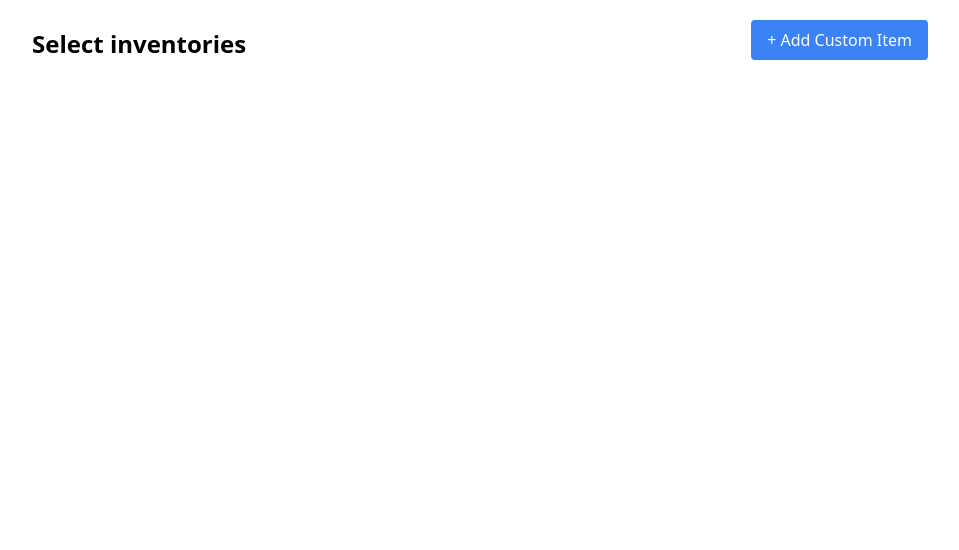
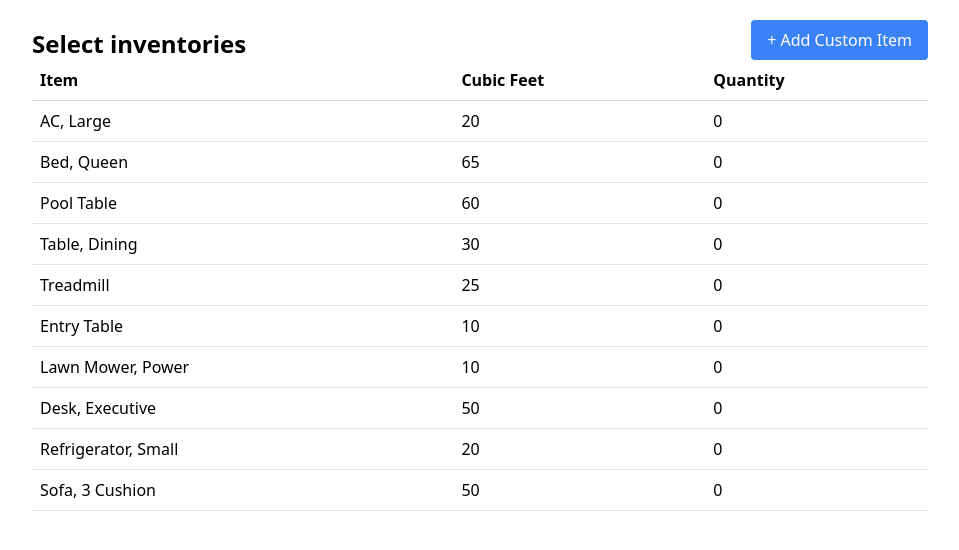
Before and after one commit to 5gada-software/cluadAItoReact, a React (Vite) app in the folder frontend/: page / in a window 1280 px wide. Shown: the top 550 px of the page, without its empty margins (160-1119 px from the left). Built offline with nearby package versions, Linux system fonts and the light colour scheme.

Commit message:
update 3 files and delete 1 file

```diff
--- a/frontend/src/components/listing.jsx
+++ b/frontend/src/components/listing.jsx
@@ -1,19 +1,63 @@
-import React from "react";
+import React, { useState, useEffect } from "react";
+import Table from "../ui/table";
 
 const columns = ["Item", "Cubic Feet", "Quantity"];
 const inventoryData = [
-  { name: "AC, Large", cubicFeet: 20, category: "Appliances",quantity:0 },
-  { name: "Bed, Queen", cubicFeet: 65, category: "Bedroom",quantity:0 },
-  { name: "Pool Table", cubicFeet: 60, category: "Den",quantity:0 },
-  { name: "Table, Dining", cubicFeet: 30, category: "Dining Room" ,quantity:0},
-  { name: "Treadmill", cubicFeet: 25, category: "Exercise" ,quantity:0},
-  { name: "Entry Table", cubicFeet: 10, category: "Foyer" ,quantity:0},
-  { name: "Lawn Mower, Power", cubicFeet: 10, category: "Garage" ,quantity:0},
-  { name: "Desk, Executive", cubicFeet: 50, category: "Home Office" ,quantity:0},
-  { name: "Refrigerator, Small", cubicFeet: 20, category: "Kitchen",quantity:0 },
-  { name: "Sofa, 3 Cushion", cubicFeet: 50, category: "Living/Family Room",quantity:0 },
+  { name: "AC, Large", cubicFeet: 20, category: "Appliances", quantity: 0 },
+  { name: "Bed, Queen", cubicFeet: 65, category: "Bedroom", quantity: 0 },
+  { name: "Pool Table", cubicFeet: 60, category: "Den", quantity: 0 },
+  {
+    name: "Table, Dining",
+    cubicFeet: 30,
+    category: "Dining Room",
+    quantity: 0,
+  },
+  { name: "Treadmill", cubicFeet: 25, category: "Exercise", quantity: 0 },
+  { name: "Entry Table", cubicFeet: 10, category: "Foyer", quantity: 0 },
+  { name: "Lawn Mower, Power", cubicFeet: 10, category: "Garage", quantity: 0 },
+  {
+    name: "Desk, Executive",
+    cubicFeet: 50,
+    category: "Home Office",
+    quantity: 0,
+  },
+  {
+    name: "Refrigerator, Small",
+    cubicFeet: 20,
+    category: "Kitchen",
+    quantity: 0,
+  },
+  {
+    name: "Sofa, 3 Cushion",
+    cubicFeet: 50,
+    category: "Living/Family Room",
+    quantity: 0,
+  },
 ];
 
 export default function Listing() {
-  return <div></div>;
+  const [mappedData, setMappedData] = useState([]);
+  const [loading, setLoading] = useState(true);
+  const [error, setError] = useState(null);
+
+  useEffect(() => {
+    try {
+      const mapped = inventoryData.map((item) => ({
+        Item: item.name,
+        "Cubic Feet": item.cubicFeet,
+        Quantity: item.quantity,
+      }));
+      setMappedData(mapped);
+    } catch (err) {
+      setError(err.message);
+    } finally {
+      setLoading(false);
+    }
+  }, []);
+
+  return (
+    <div>
+      <Table data={mappedData} columns={columns} loading={loading} error={error} />
+    </div>
+  );
 }
--- a/frontend/src/pages/page1.jsx
+++ b/frontend/src/pages/page1.jsx
@@ -1,6 +1,7 @@
 import React from "react";
 import Search from "../components/search";
 import AddCustomItemForm from "../components/AddCustomItemForm";
+import Listing from "../components/listing";
 
 export default function Page1() {
   return (
@@ -9,6 +10,9 @@ export default function Page1() {
         <Search />
         <AddCustomItemForm />
       </div>
+      <div>
+        <Listing />
+      </div>
     </div>
   );
 }
--- a/frontend/src/ui/model.jsx
+++ /dev/null
@@ -1,46 +0,0 @@
-import React from "react";
-
-const Modal = ({ isOpen, onClose, children }) => {
-  const overlayClasses = isOpen
-    ? "fixed inset-0 bg-black opacity-50 z-50"
-    : "hidden";
-  const modalClasses = isOpen
-    ? "fixed inset-0 flex items-center justify-center z-50"
-    : "hidden";
-  function preventClose(e) {
-    e.stopPropagation();
-  }
-  return (
-    <>
-      <div className={overlayClasses} onClick={onClose}></div>
-      <div className={modalClasses} onClick={onClose}>
-        <div
-          onClick={preventClose}
-          className="max-w-lg mt-0 pt-0 relative space-y-4  "
-        >
-          <button
-            className="absolute top-2 right-2 mt-4 bg-red mr-2"
-            onClick={onClose}
-          >
-            <svg
-              className="h-6 w-6 text-gray-900"
-              fill="none"
-              viewBox="0 0 24 24"
-              stroke="currentColor"
-            >
-              <path
-                strokeLinecap="round"
-                strokeLinejoin="round"
-                strokeWidth="2"
-                d="M6 18L18 6M6 6l12 12"
-              />
-            </svg>
-          </button>
-          {children}
-        </div>
-      </div>
-    </>
-  );
-};
-
-export default Modal;
--- a/frontend/src/ui/table.jsx
+++ b/frontend/src/ui/table.jsx
@@ -18,7 +18,7 @@ const Table = ({ columns, data, DetailComponent, loading, error }) => {
     <div className="overflow-x-scroll w-full pb-32">
       <table className="min-w-full border-collapse table">
         <thead className="table-header-group">
-          <tr className="border bg-white table-row">
+          <tr className="border-b border-gray-300 bg-white table-row">
             {columns.map((col, index) => (
               <th key={index} className="p-2  font-semibold text-left table-cell">
                 {col}
@@ -43,7 +43,7 @@ const Table = ({ columns, data, DetailComponent, loading, error }) => {
           <tbody className="bg-white table-row-group">
             {data.map((row, rowIndex) => (
               <React.Fragment key={rowIndex}>
-                <tr className="border table-row">
+                <tr className="border-b table-row">
                   {columns.map((col, colIndex) => (
                     <td key={colIndex} className="p-2 relative table-cell">
                       {row[col]}
```
